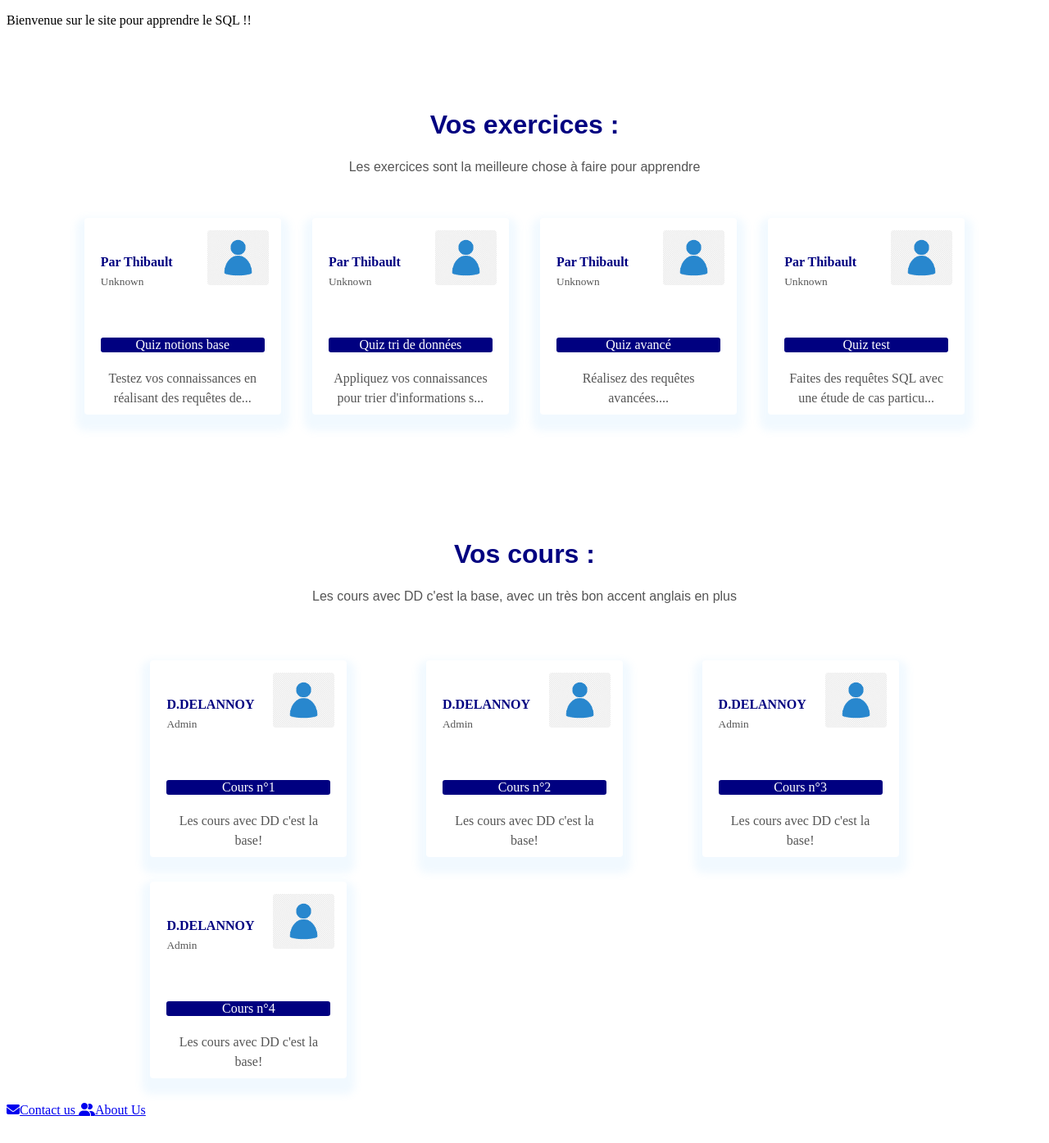
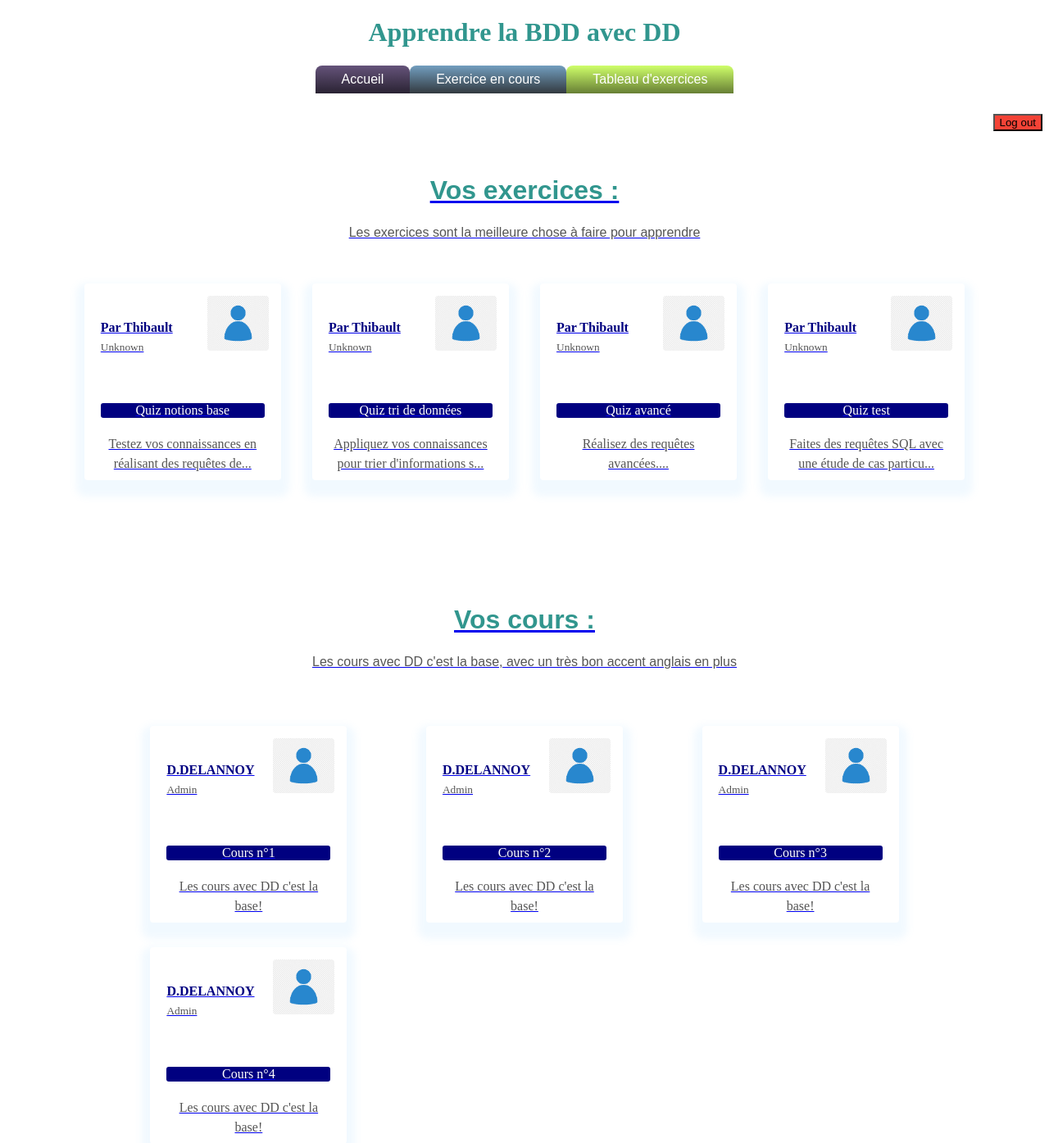
Before and after one commit to ERAUDBERTHAUDHugo/Projet_M1_S2_SQL, a PHP site: page / in a window 1280 px wide. Shown: the top 1395 px of the page at 82% size. Before the commit the page ends 1362 px from the top, so only its background shows below. Run offline with PHP 8.4, Linux system fonts and the light colour scheme; data comes from the database, SQL or seed files in the repository; some libraries are stand-ins or nearby versions.

Commit message:
Main + liens header

```diff
--- a/View/footer.php
+++ b/View/footer.php
@@ -1,4 +1,4 @@
 <footer id="footerContent">
-	<a  class="navlink icon" id="iconMail" href="mailto:hugo.eraud-berthaud@isen.yncrea.fr;johan.roux@isen.yncrea.fr;pierric.charbonnier@isen.yncrea.fr;benjamin.goosens@isen.yncrea.fr;alex.capoen@isen.yncrea.fr"><i class="icon fas fa-envelope"></i>Contact us </a>
+	<a  class="navlink icon" id="iconMail" href=""><i class="icon fas fa-envelope"></i>Contact us </a>
 	<a class="navlink icon" id="aboutUs" href="index.php?page=aboutUs"><i class="fas fa-user-friends"></i>About Us</a>
 </footer>
--- a/View/header.php
+++ b/View/header.php
@@ -1,3 +1,13 @@
 <header>
-    <p>Bienvenue sur le site pour apprendre le SQL !!</p>
+    <h1>Apprendre la BDD avec DD</h1>
+    <ul id="menu-demo2">
+		<li><a href="index.php?page=main">Accueil</a>
+		</li>
+		<li><a href="index.php?page=exercice">Exercice en cours </a>
+		</li>
+		<li><a href="index.php?page=dashboard"> Tableau d'exercices </a>
+		</li>
+	</ul>
+<h6><a href ="index.php?page=login"><button>Log out</button> </h6>
+
 </header>
--- a/View/style.css
+++ b/View/style.css
@@ -0,0 +1,117 @@
+
+h1 {
+    color: #31968e;
+  display: flex;
+  justify-content: center;
+}
+
+
+ul {
+  display: flex;
+  justify-content: center;
+}
+#menu-demo2, #menu-demo2 ul{
+padding:0;
+margin:0;
+list-style:none;
+text-align:center;
+}
+#menu-demo2 li{
+display:inline-block;
+position:relative;
+border-radius:8px 8px 0 0;
+}
+#menu-demo2 ul li{
+display:inherit;
+border-radius:0;
+}
+#menu-demo2 ul li:hover{
+border-radius:0;
+}
+#menu-demo2 ul li:last-child{
+border-radius:0 0 8px 8px;
+}
+#menu-demo2 ul{
+position:absolute;
+z-index: 1000;
+max-height:0;
+left: 0;
+right: 0;
+overflow:hidden;
+-moz-transition: .8s all .3s;
+-webkit-transition: .8s all .3s;
+transition: .8s all .3s;
+}
+#menu-demo2 li:hover ul{
+max-height:15em;
+}
+/* background des liens menus */
+#menu-demo2 li:first-child{
+background-color: #65537A;
+background-image:-webkit-linear-gradient(top, #65537A 0%, #2A2333 100%);
+background-image:linear-gradient(to bottom, #65537A 0%, #2A2333 100%);
+}
+#menu-demo2 li:nth-child(2){
+background-color: #729EBF;
+background-image: -webkit-linear-gradient(top, #729EBF 0%, #333A40 100%);
+background-image:linear-gradient(to bottom, #729EBF 0%, #333A40 100%);
+}
+#menu-demo2 li:nth-child(3){
+background-color: #F6AD1A;
+background-image:-webkit-linear-gradient(top, #F6AD1A 0%, #9F391A 100%);
+background-image:linear-gradient(to bottom, #F6AD1A 0%, #9F391A 100%);
+}
+#menu-demo2 li:last-child{
+background-color: #CFFF6A;
+background-image:-webkit-linear-gradient(top, #CFFF6A 0%, #677F35 100%);
+background-image:linear-gradient(to bottom, #CFFF6A 0%, #677F35 100%);
+}
+
+/* les a href */
+#menu-demo2 a{
+text-decoration:none;
+display:block;
+padding:8px 32px;
+color:#fff;
+font-family:arial;
+}
+#menu-demo2 ul a{
+padding:8px 0;
+}
+#menu-demo2 li:hover li a{
+color:#fff;
+text-transform:inherit;
+}
+#menu-demo2 li:hover a, #menu-demo2 li li:hover a{
+color:#000;
+}
+
+.styled {
+    border: 0;
+    line-height: 2.5;
+    padding: 0 20px;
+    font-size: 1rem;
+    text-align: center;
+    color: #fff;
+    text-shadow: 1px 1px 1px #000;
+    border-radius: 10px;
+    background-color: rgba(220, 0, 0, 1);
+    background-image: linear-gradient(to top left,
+                                      rgba(0, 0, 0, .2),
+                                      rgba(0, 0, 0, .2) 30%,
+                                      rgba(0, 0, 0, 0));
+    box-shadow: inset 2px 2px 3px rgba(255, 255, 255, .6),
+                inset -2px -2px 3px rgba(0, 0, 0, .6);
+}
+
+.styled:hover {
+    background-color: rgba(255, 0, 0, 1);
+}
+
+.styled:active {
+    box-shadow: inset -2px -2px 3px rgba(255, 255, 255, .6),
+                inset 2px 2px 3px rgba(0, 0, 0, .6);
+}
+
+h6{float:right}
+button {background-color: #f44336;}
--- a/index.php
+++ b/index.php
@@ -5,16 +5,16 @@
   <link rel="stylesheet" href="View/style.css">
   <link href="https://fonts.googleapis.com/css2?family=Montserrat:wght@300&display=swap" rel="stylesheet">
   <script src="https://kit.fontawesome.com/e4339b56d6.js" crossorigin="anonymous"></script>
-  <title>Apprendre le SQL avec DD</title>
+  <title>Apprendre la BDD avec DD</title>
 </head>
 <body>
 
+
 <?php
-
 session_start();
 
 //--------------------------------------Includes-------------------------------
-include("Controller/testLinkDb.php");
+
 include("Controller/PDOFactory.php");
 include('View/header.php');
 include("Controller/connectionRegisterCheck.php");
@@ -37,20 +37,15 @@
         case "login":
             include('View/login.php');
             break;
-        case "register":
-            include('View/register.php');
-            break;
-        case "dashboard":
-            include('View/dashboard.php');
-            break;
+            case "register":
+                include('View/register.php');
+                break;
         default:
             include('View/main.php');
         break;
         }
     }
-
 include('View/footer.php')
-
 ?>
 
 </body>
```
Also changed, not shown: View/exercice.php (line endings or trailing spaces).
